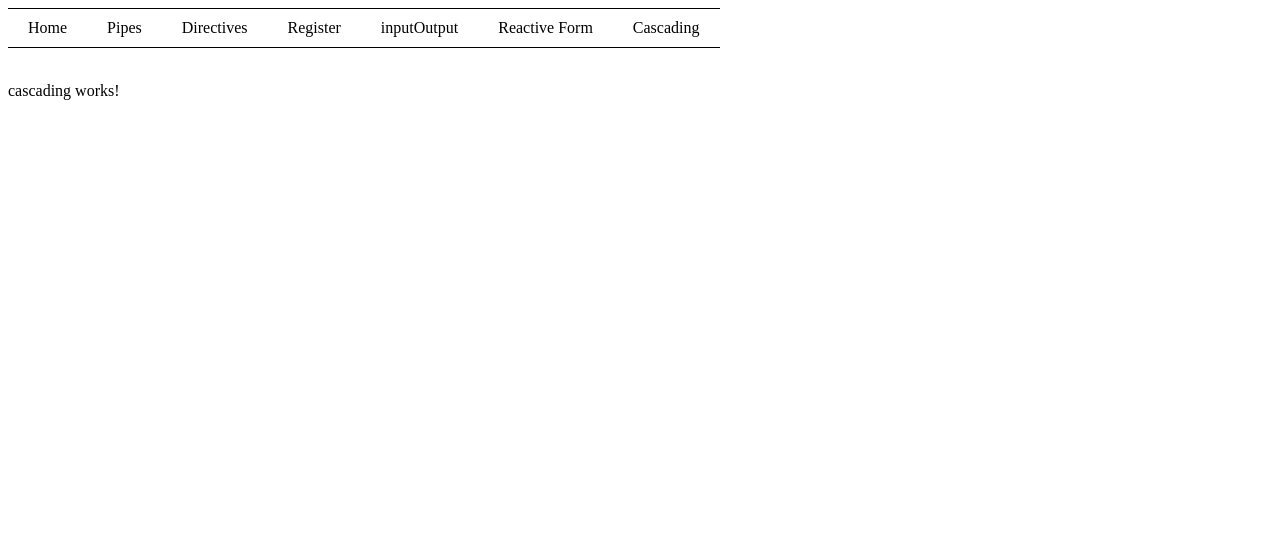
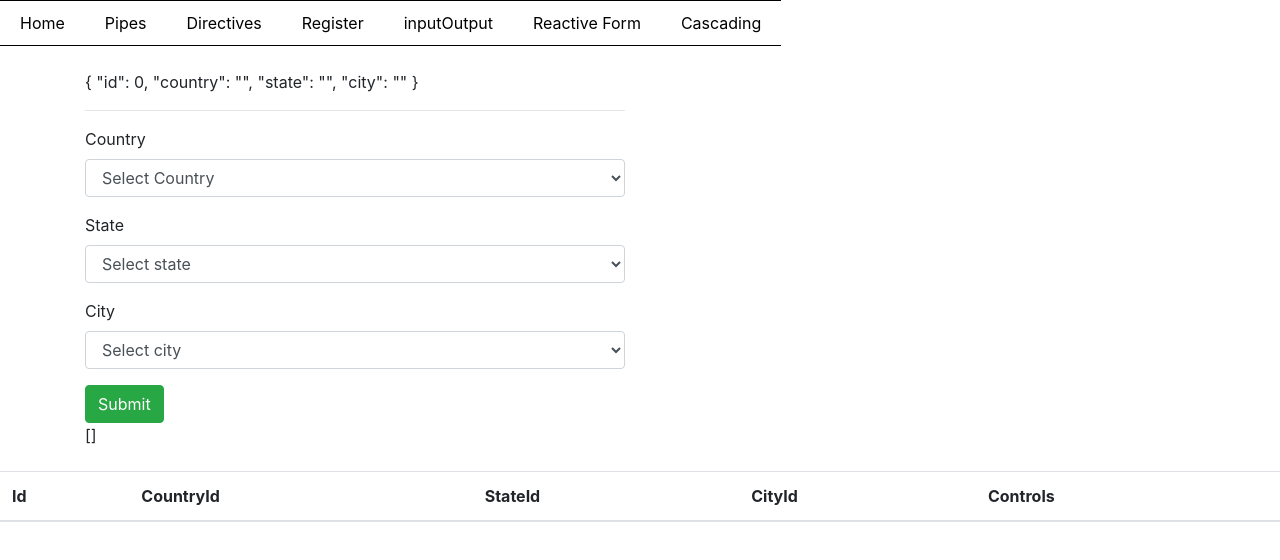
Before and after one commit to bhargav-kalsariya/AngularText, an Angular app: page /cascading in a window 1280 px wide. Shown: the top 560 px of the page. Built offline with nearby package versions, Linux system fonts and the light colour scheme.

Commit message:
cascading done

```diff
--- a/src/app/cascading/cascading.component.html
+++ b/src/app/cascading/cascading.component.html
@@ -1 +1,101 @@
-<p>cascading works!</p>
+<div class="container">
+  <div class="row">
+    <div class="col-6">
+      {{ registrationForm.value | json }}
+      <hr />
+      <form [formGroup]="registrationForm" (ngSubmit)="onSubmit()">
+        <!-- <div class="form-group">
+                 <label for="">Id</label>
+                 <input type="number" placeholder="Enter Id" class="form-control" formControlName="id">
+            </div> -->
+
+        <div class="form-group">
+          <label>Country</label>
+          <select
+            (change)="onSelectCountry($event)"
+            class="form-control"
+            formControlName="country"
+          >
+            <option value="">Select Country</option>
+            <ng-container *ngFor="let country of countryData">
+              <option [value]="country.id">{{ country.name }}</option>
+            </ng-container>
+          </select>
+          <span
+            class="text-danger"
+            *ngIf="submitted && registrationForm.get('country')?.errors?.['required']"
+          >
+            Country is required.
+          </span>
+        </div>
+
+        <div class="form-group">
+          <label>State</label>
+          <select
+            (change)="onSelectState($event)"
+            class="form-control"
+            formControlName="state"
+          >
+            <option value="">Select state</option>
+            <ng-container *ngFor="let state of stateList">
+              <option [value]="state.id">{{ state.name }}</option>
+            </ng-container>
+          </select>
+          <span
+            class="text-danger"
+            *ngIf="submitted && registrationForm.get('state')?.errors?.['required']"
+          >
+            State is required.
+          </span>
+        </div>
+
+        <div class="form-group">
+          <label>City</label>
+          <select class="form-control" formControlName="city">
+            <option value="">Select city</option>
+            <ng-container *ngFor="let city of cityList">
+              <option [value]="city.id">{{ city.name }}</option>
+            </ng-container>
+          </select>
+          <span
+            class="text-danger"
+            *ngIf=" submitted && registrationForm.get('city')?.errors?.['required']"
+          >
+            City is required.
+          </span>
+        </div>
+
+        <button class="btn btn-success">Submit</button>
+      </form>
+    </div>
+  </div>
+  {{ formData | json }}
+</div>
+<br />
+
+<table class="table">
+  <thead>
+    <tr>
+      <th>Id</th>
+      <th>CountryId</th>
+      <th>StateId</th>
+      <th>CityId</th>
+      <th>Controls</th>
+    </tr>
+  </thead>
+  <tbody>
+    <tr class="border border-right-2" *ngFor="let item of formData">
+      <td>{{ item.id }}</td>
+      <td>{{ item.country }}</td>
+      <td>{{ item.state }}</td>
+      <td>{{ item.city }}</td>
+      <td>
+        <button class="btn btn-success mr-2" (click)="editClickHandle(item)">
+          Edit</button
+        ><button class="btn btn-danger" (click)="deleteClickHandle(item)">
+          Delete
+        </button>
+      </td>
+    </tr>
+  </tbody>
+</table>
--- a/src/app/cascading/cascading.component.scss
+++ b/src/app/cascading/cascading.component.scss
@@ -0,0 +1,16 @@
+.dropdown-container {
+  display: inline-block;
+  margin: 10px;
+
+  label {
+    display: block;
+    margin-bottom: 5px;
+  }
+
+  select {
+    width: 200px;
+    padding: 5px;
+    border: 1px solid #ccc;
+    border-radius: 5px;
+  }
+}
--- a/src/app/cascading/cascading.component.ts
+++ b/src/app/cascading/cascading.component.ts
@@ -1,10 +1,82 @@
-import { Component } from '@angular/core';
+import { Component, OnInit } from '@angular/core';
+import { FormBuilder, FormGroup, Validators } from '@angular/forms';
+import { Cities, Countries, States } from './dropdownData';
 
 @Component({
   selector: 'app-cascading',
   templateUrl: './cascading.component.html',
-  styleUrls: ['./cascading.component.scss']
+  styleUrls: ['./cascading.component.scss'],
 })
-export class CascadingComponent {
+export class CascadingComponent implements OnInit {
+  registrationForm!: FormGroup;
+  submitted = false;
 
+  countryData: Array<any> = Countries;
+  countryList: Array<any> = [];
+
+  stateData: Array<any> = States;
+  stateList: Array<any> = [];
+
+  cityData: Array<any> = Cities;
+  cityList: Array<any> = [];
+
+  formData: Array<any> = [];
+
+  constructor(private fb: FormBuilder) {}
+
+  ngOnInit(): void {
+    this.registrationForm = this.fb.group({
+      id: [0],
+      country: ['', [Validators.required]],
+      state: ['', [Validators.required]],
+      city: ['', [Validators.required]],
+    });
+  }
+
+  onSelectCountry(id: any): void {
+    this.registrationForm.controls['state'].reset();
+    this.registrationForm.controls['city'].reset();
+    const countryId = +id.target.value;
+    this.stateList = this.stateData.filter(
+      (d: any) => d.countryId == countryId
+    );
+  }
+
+  onSelectState(id: any): void {
+    const stateId = +id.target.value;
+    this.registrationForm.controls['city'].reset();
+    this.cityList = this.cityData.filter((d1: any) => d1.stateId === stateId);
+  }
+
+  editClickHandle(item: any) {
+    this.registrationForm.patchValue(item);
+  }
+  deleteClickHandle(item: any) {
+    const index = this.formData.indexOf(item);
+    this.formData.splice(index, 1);
+  }
+  onSubmit() {
+    this.submitted = true;
+
+    if (this.registrationForm.valid) {
+      let formValue = this.registrationForm.value;
+      if (
+        formValue.id === 0 ||
+        formValue.id === null ||
+        formValue.id === undefined
+      ) {
+        formValue.id = this.formData.length + 1;
+        this.formData.push(formValue);
+      } else {
+        let editItem = this.formData.find((data) => data.id === formValue.id);
+        if (editItem) {
+          editItem.country = formValue.country;
+          editItem.state = formValue.state;
+          editItem.city = formValue.city;
+        }
+      }
+      this.registrationForm.reset();
+      this.submitted = false;
+    }
+  }
 }
--- /dev/null
+++ b/src/app/cascading/dropdownData.ts
@@ -0,0 +1,49 @@
+export const Countries = [
+  { id: 1, name: 'India' },
+  { id: 2, name: 'China' },
+  { id: 3, name: 'Pakistan' },
+];
+
+export const States = [
+  { id: 1, name: 'Maharastra', countryId: 1 },
+  { id: 2, name: 'Gujrat', countryId: 1 },
+  { id: 3, name: 'Telangana', countryId: 1 },
+  { id: 4, name: 'Mongolia', countryId: 2 },
+  { id: 5, name: 'Tibet', countryId: 2 },
+  { id: 6, name: 'Beijing', countryId: 2 },
+  { id: 7, name: 'Balochistan', countryId: 3 },
+  { id: 8, name: 'Punjab', countryId: 3 },
+  { id: 9, name: 'Sindh', countryId: 3 },
+];
+
+export const Cities = [
+  { id: 1, name: 'Mumbai', stateId: 1, countryId: 1 },
+  { id: 2, name: 'Pune', stateId: 1, countryId: 1 },
+  { id: 3, name: 'Nanded', stateId: 1, countryId: 1 },
+  { id: 4, name: 'Ahmedabad', stateId: 2, countryId: 1 },
+  { id: 5, name: 'Surat', stateId: 2, countryId: 1 },
+  { id: 6, name: 'Rajkot', stateId: 2, countryId: 1 },
+  { id: 7, name: 'Hyderabad', stateId: 3, countryId: 1 },
+  { id: 8, name: 'Nizamabad', stateId: 3, countryId: 1 },
+  { id: 9, name: 'Medak', stateId: 3, countryId: 1 },
+
+  { id: 10, name: 'Wuhan', stateId: 4, countryId: 2 },
+  { id: 11, name: 'Shanghai', stateId: 4, countryId: 2 },
+  { id: 12, name: 'Guilin', stateId: 4, countryId: 2 },
+  { id: 13, name: 'chengdu', stateId: 5, countryId: 2 },
+  { id: 14, name: 'Jinan', stateId: 5, countryId: 2 },
+  { id: 15, name: 'Handan', stateId: 5, countryId: 2 },
+  { id: 16, name: 'Zibo', stateId: 6, countryId: 2 },
+  { id: 17, name: 'Foshan', stateId: 6, countryId: 2 },
+  { id: 18, name: 'Dalian', stateId: 6, countryId: 2 },
+
+  { id: 19, name: 'Karachi', stateId: 7, countryId: 3 },
+  { id: 20, name: 'Lahore', stateId: 7, countryId: 3 },
+  { id: 21, name: 'Islamabad', stateId: 7, countryId: 3 },
+  { id: 22, name: 'Quetta', stateId: 8, countryId: 3 },
+  { id: 23, name: 'Rawalpindi', stateId: 8, countryId: 3 },
+  { id: 24, name: 'Peshawar', stateId: 8, countryId: 3 },
+  { id: 25, name: 'Mirpur', stateId: 9, countryId: 3 },
+  { id: 26, name: 'Kamalia', stateId: 9, countryId: 3 },
+  { id: 27, name: 'Multan', stateId: 9, countryId: 3 },
+];
--- a/src/index.html
+++ b/src/index.html
@@ -1,13 +1,29 @@
-<!doctype html>
+<!DOCTYPE html>
 <html lang="en">
   <head>
-  <meta charset="utf-8">
+    <meta charset="utf-8" />
     <title>AngularTest</title>
-  <base href="/">
-  <meta name="viewport" content="width=device-width, initial-scale=1">
-  <link rel="icon" type="image/x-icon" href="favicon.ico">
+    <base href="/" />
+    <meta name="viewport" content="width=device-width, initial-scale=1" />
+    <link rel="icon" type="image/x-icon" href="favicon.ico" />
+    <link
+      rel="stylesheet"
+      href="https://cdn.jsdelivr.net/npm/bootstrap@4.6.2/dist/css/bootstrap.min.css"
+      integrity="sha384-xOolHFLEh07PJGoPkLv1IbcEPTNtaed2xpHsD9ESMhqIYd0nLMwNLD69Npy4HI+N"
+      crossorigin="anonymous"
+    />
   </head>
   <body>
     <app-root></app-root>
+    <script
+      src="https://cdn.jsdelivr.net/npm/jquery@3.5.1/dist/jquery.slim.min.js"
+      integrity="sha384-DfXdz2htPH0lsSSs5nCTpuj/zy4C+OGpamoFVy38MVBnE+IbbVYUew+OrCXaRkfj"
+      crossorigin="anonymous"
+    ></script>
+    <script
+      src="https://cdn.jsdelivr.net/npm/bootstrap@4.6.2/dist/js/bootstrap.bundle.min.js"
+      integrity="sha384-Fy6S3B9q64WdZWQUiU+q4/2Lc9npb8tCaSX9FK7E8HnRr0Jz8D6OP9dO5Vg3Q9ct"
+      crossorigin="anonymous"
+    ></script>
   </body>
 </html>
```
Also changed, not shown: src/app/cascading/cascading.component.css (added). Lines whose indentation alone changed are shown as unchanged.
